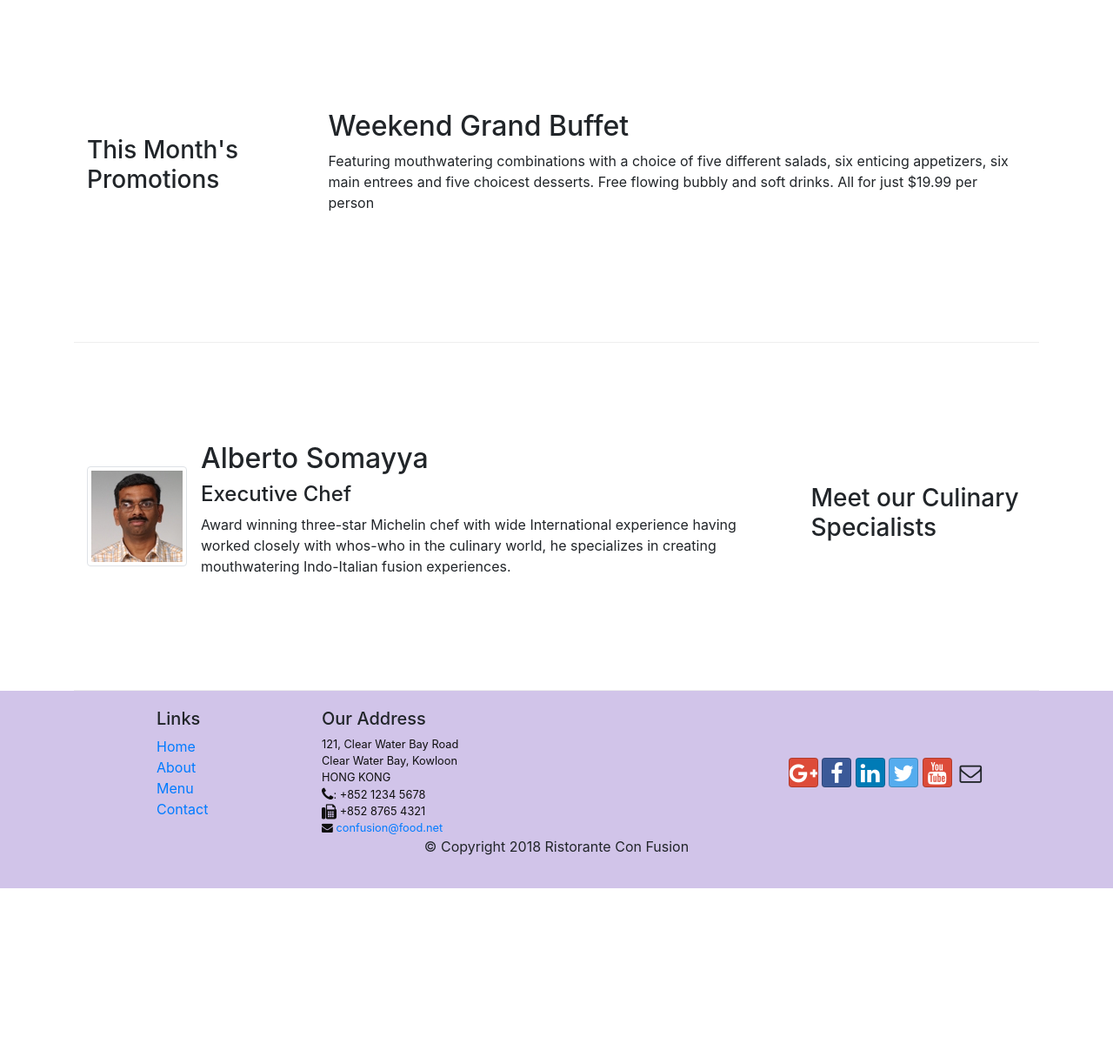
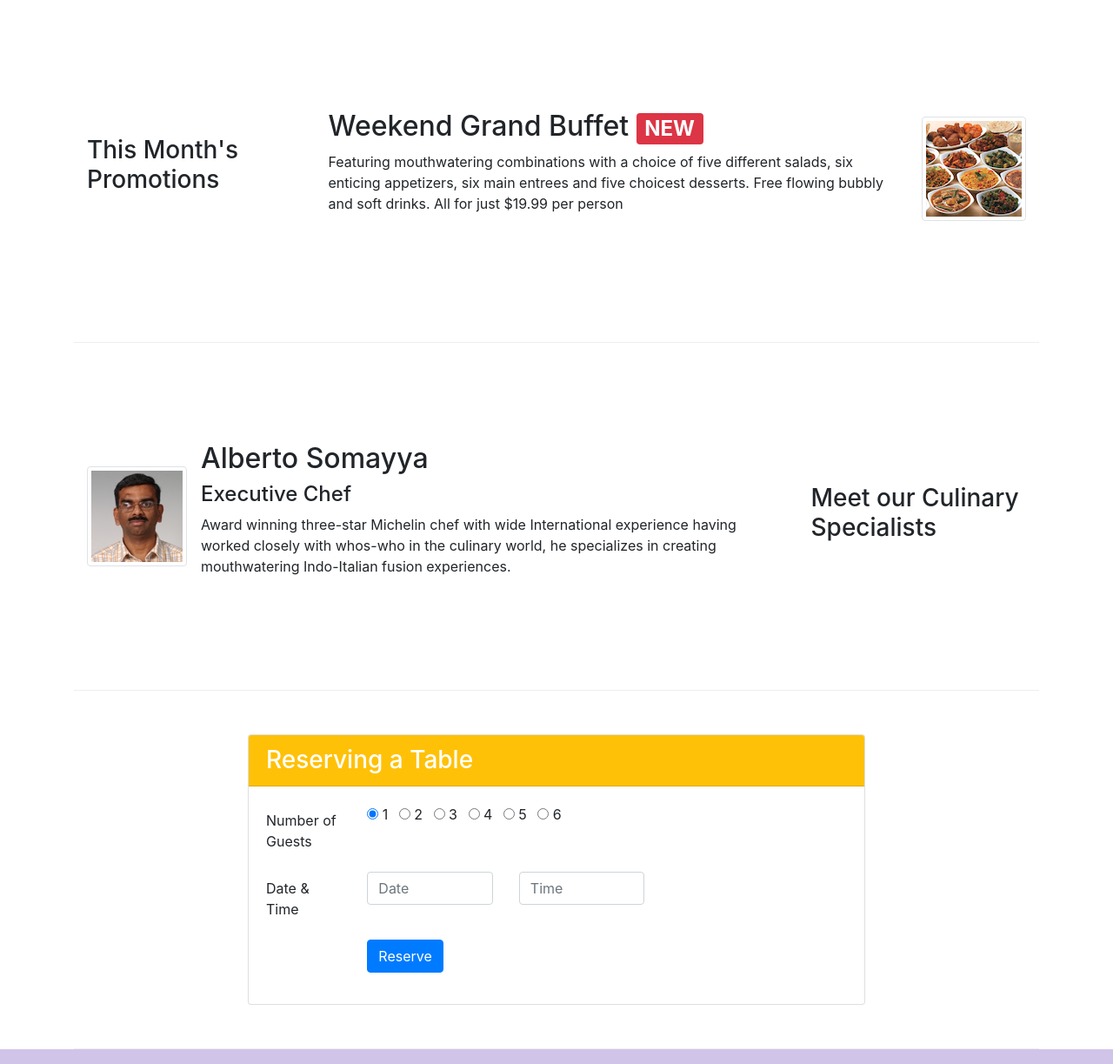
Before and after one commit to yahsashay/conFusion, a website: page index.html in a window 1280 px wide. Shown: the part 740-1963 px from the top of the page at 87% size. Before the commit the page ends 1761 px from the top, so only its background shows below. Drawn offline with nearby package versions, Linux system fonts and the light colour scheme.

Commit message:
assignment 2

```diff
--- a/index.html
+++ b/index.html
@@ -39,8 +39,11 @@
                     <h1>Ristorante con Fusion</h1>
                     <p>We take inspiration from the World's best cuisines, and create a unique fusion experience. Our lipsmacking creations will tickle your culinary senses!</p>
                 </div>
+                <div class="col-12 col-sm-3 align-self-center">
+                    <img src="img/logo.png" class="img-fluid">
+                </div>
                 <div class="col-12 col-sm align-self-center">
-                    <img src="img/logo.png" class="img-fluid">
+                    <a href="#reserve"><button type="button" class="btn btn-warning btn-block">Reserve Table</button></a>
                 </div>
             </div>
         </div>
@@ -69,8 +72,13 @@
                 <h3>This Month's Promotions</h3>
             </div>
             <div class="col col-sm col-md">
-                <h2>Weekend Grand Buffet</h2>
-                <p>Featuring mouthwatering combinations with a choice of five different salads, six enticing appetizers, six main entrees and five choicest desserts. Free flowing bubbly and soft drinks. All for just $19.99 per person </p>
+                <div class="media">
+                    <div class="media-body">
+                        <h2 class="mt-0">Weekend Grand Buffet <span class="badge badge-danger"> NEW</span></h2>
+                        <p class="d-none d-sm-block">Featuring mouthwatering combinations with a choice of five different salads, six enticing appetizers, six main entrees and five choicest desserts. Free flowing bubbly and soft drinks. All for just $19.99 per person </p>
+                    </div>
+                    <img class="d-flex ml-3 img-thumbnail align-self-center" src="img/buffet.png" alt="buffet">
+                </div>
             </div>
         </div>
 
@@ -84,11 +92,53 @@
                     <div class="media-body">
                         <h2 class="mt-0">Alberto Somayya</h2>
                         <h4>Executive Chef</h4>
-                        <p>Award winning three-star Michelin chef with wide International experience having worked closely with whos-who in the culinary world, he specializes in creating mouthwatering Indo-Italian fusion experiences. </p>
+                        <p class="d-none d-sm-block">Award winning three-star Michelin chef with wide International experience having worked closely with whos-who in the culinary world, he specializes in creating mouthwatering Indo-Italian fusion experiences. </p>
                     </div>
                 </div>
 
             </div>
+        </div>
+        <a name="reserve"></a>
+        <div class="row row-content align-self-center">
+            <div class="col-12 col-sm-8 offset-sm-2">
+                <div class="card">
+                    <h3 class="card-header bg-warning text-white">Reserving a Table</h3>
+                    <div class="card-body">
+                        <form>
+                            <div class="form-group row">
+                                <label for="reserving" class="col-md-2 col-form-label">Number of Guests</label>
+                                <div class="col-md-10">
+                                    <div class="radio">
+                                        <label class="radio-inline mr-2"><input type="radio" name="optradio" checked> 1</label>
+                                        <label class="radio-inline mr-2"><input type="radio" name="optradio"> 2</label>
+                                        <label class="radio-inline mr-2"><input type="radio" name="optradio"> 3</label>
+                                        <label class="radio-inline mr-2"><input type="radio" name="optradio"> 4</label>
+                                        <label class="radio-inline mr-2"><input type="radio" name="optradio"> 5</label>
+                                        <label class="radio-inline mr-2"><input type="radio" name="optradio"> 6</label>
+                                    </div>
+                                </div>
+                            </div>
+                            <div class="form-group row">
+                                <label for="dateandtime" class="col-md-2 col-form-label">Date &amp; Time</label>
+                                <div class="col-5 col-md-3">
+                                    <input type="text" class="form-control" id="date" name="date" placeholder="Date" >
+                                </div>
+                                <div class="col-5 col-md-3">
+                                    <input type="text" class="form-control" id="time" name="time" placeholder="Time" >
+                                </div>
+                            </div>
+                            <div class="form-group row">
+                                <div class="offset-md-2 col-md-10">
+                                    <button type="submit" class="btn btn-primary">
+                                        Reserve
+                                    </button>
+                                </div>
+                            </div>
+                        </form>
+                    </div>
+                </div>
+            </div>
+
         </div>
     </div>
 
```
